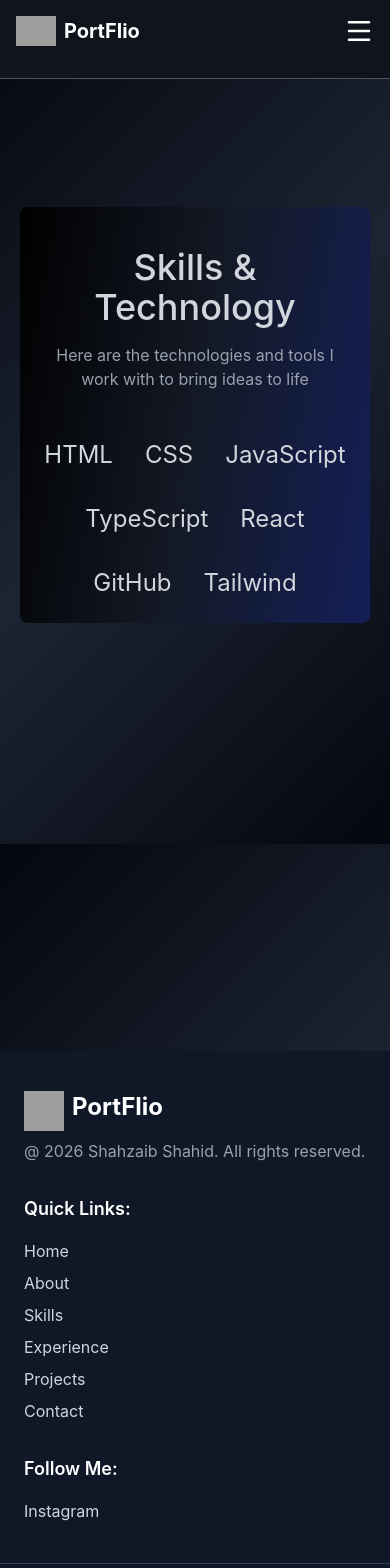
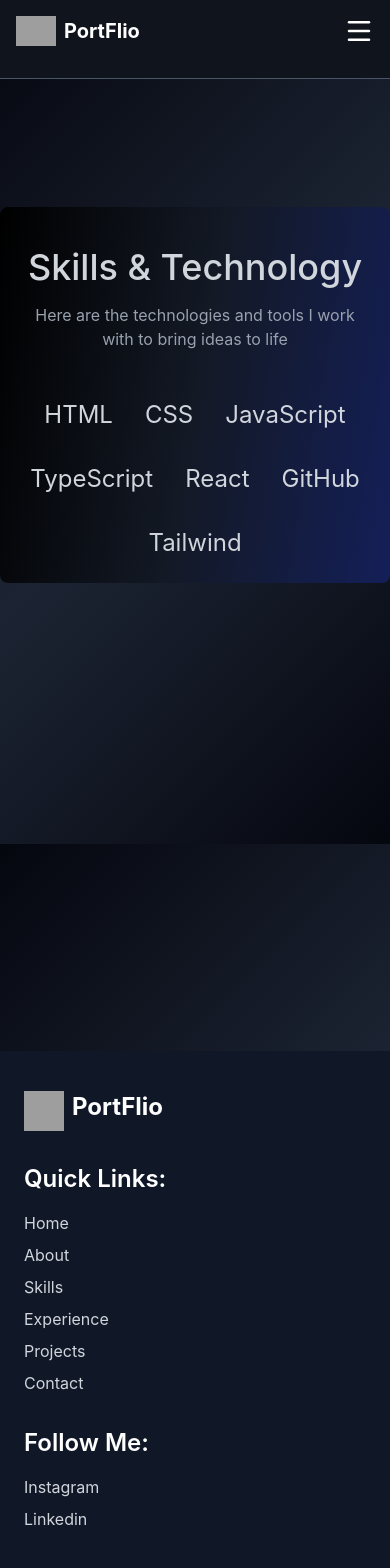
Before and after one commit to Shahzaib-27/My-Portlio, a React (Vite) app: page /skillspage in a window 390 px wide. Shown: the top 1568 px of the page. Built offline with nearby package versions, Linux system fonts and the light colour scheme; grey boxes are pictures that could not be loaded.

Commit message:
adjust media query

```diff
--- a/src/components/Footer.jsx
+++ b/src/components/Footer.jsx
@@ -14,7 +14,7 @@ export default function Footer() {
 
    const socialLinks = [
     { name: "Instagram", href: "https://www.instagram.com/shahzaibs_10/" },
-    // { name: "YouTube", href: "#" },
+    { name: "Linkedin", href: "https://www.linkedin.com/in/shahzaib-shahid-a010163a1/" },
     // { name: "Discord", href: "#" },
     // { name: "Twitter", href: "#" },
   ];
@@ -30,15 +30,12 @@ export default function Footer() {
           <img src="/images/portfolio.png" alt="random_img" className='w-10 h-10 mr-2' />
           <h1 className="text-2xl font-bold text-white">PortFlio</h1>
           </span>
-
-           <p className="mt-2 text-gray-400">
-            @ {new Date().getFullYear()} Shahzaib Shahid. All rights reserved.</p>
         </div>
 
 
         {/* Quick Links */}
         <div>
-          <h2 className="font-semibold text-lg mb-4 text-white">Quick Links:</h2>
+          <h2 className="font-semibold text-2xl mb-4 text-white">Quick Links:</h2>
           <ul className="space-y-2">
             {navLinks.map((item, index) => (
               <li key={index}>
@@ -56,7 +53,7 @@ export default function Footer() {
 
         {/* Follow Us */}
         <div>
-          <h2 className="font-semibold text-lg mb-4 text-white">Follow Me:</h2>
+          <h2 className="font-semibold text-2xl  mb-4 text-white">Follow Me:</h2>
             <ul className="space-y-2">
               {socialLinks.map((link, index) => (
                 <li key={index}>
--- a/src/components/HeroScetion.jsx
+++ b/src/components/HeroScetion.jsx
@@ -3,8 +3,7 @@ import { Mail } from 'lucide-react'
 
 export default function HeroScetion() {
   return (
-    <div className="flex justify-center items-center text-center mt-32 px-6">
-
+    <div className="flex justify-center items-center text-center mt-32 px-6 mb-20">
       <div>
 
         <h1 className="font-medium text-6xl bg-[linear-gradient(99deg,rgba(216,205,205,0.747),rgb(0,102,255))] bg-clip-text text-transparent mb-10">
@@ -20,8 +19,8 @@ export default function HeroScetion() {
           building scalable, efficient and creative solutions
         </p>
 
-        <button className="flex items-center gap-2 bg-blue-600 hover:bg-blue-700 text-white px-6 py-3 rounded-lg transition-all duration-300 mx-auto ease-in-out cursor-pointer hover:scale-110">
-          <Mail size={20}/>
+        <button className="flex items-center gap-2 bg-blue-600 hover:bg-blue-700 text-white px-6 py-3 rounded-lg transition-all duration-300 mx-auto ease-in-out cursor-pointer hover:scale-110 mb-20">
+            <Mail size={20}/>
           Hire Me
         </button>
 
--- a/src/pages/About.jsx
+++ b/src/pages/About.jsx
@@ -22,7 +22,7 @@ return (
       <div key={index} className="flex flex-col items-center mt-20 px-6 mb-22">
 
           {/* Title Section */}
-          <div className="bg-[linear-gradient(100deg,#000000,#131925,#141f58)] w-full flex justify-center p-3 rounded-lg mb-2">
+          <div className="bg-[linear-gradient(100deg,#000000,#131925,#141f58)] w-full flex justify-center p-3 rounded-lg  mb-2">
             {/* linear-gradient(100deg,  #000000, #131925, #141f58) */}
             <h1 className="font-bold text-3xl text-white">
             {item.title}
--- a/src/pages/Experience.jsx
+++ b/src/pages/Experience.jsx
@@ -3,7 +3,7 @@ import React from 'react'
 
 export default function Experience() {
   return (
-     <div className='bg-[linear-gradient(100deg,#000000,#131925,#141f58)] mt-20 p-10 m-4 rounded-lg mb-50'>
+     <div className='bg-[linear-gradient(100deg,#000000,#131925,#141f58)] mt-20 p-10  rounded-lg mb-50'>
         <div >
             <h1 className='text-center text-4xl font-medium'>Experience</h1>
             <p className='mb-40 text-center'>MY professional journey and the experience that have shaped my career</p>
--- a/src/pages/Projects.jsx
+++ b/src/pages/Projects.jsx
@@ -8,7 +8,7 @@ const openProjects = () => {
 
 return (
 
-<div className="bg-[linear-gradient(100deg,#000000,#131925,#141f58)] p-6 m-4 mt-10 mb-10 rounded-lg mt-20 mb-50">
+<div className="bg-[linear-gradient(100deg,#000000,#131925,#141f58)] p-6  mt-10 mb-10 rounded-lg mt-20 mb-50">
   <div className="text-center">
 
     <h1 className="text-4xl font-bold mb-4">
--- a/src/pages/Skills.jsx
+++ b/src/pages/Skills.jsx
@@ -13,7 +13,7 @@ const Names = [
 export default function Skills() {
 
   return (
-    <div className="bg-[linear-gradient(100deg,#000000,#131925,#141f58)] m-5 p-6 rounded-lg mt-32 mb-32">
+    <div className="bg-[linear-gradient(100deg,#000000,#131925,#141f58)]  p-6 rounded-lg mt-32 mb-32">
 
       <div className="text-gray-300 text-center">
         <h1 className="font-medium text-4xl mt-4 mb-4">
```
